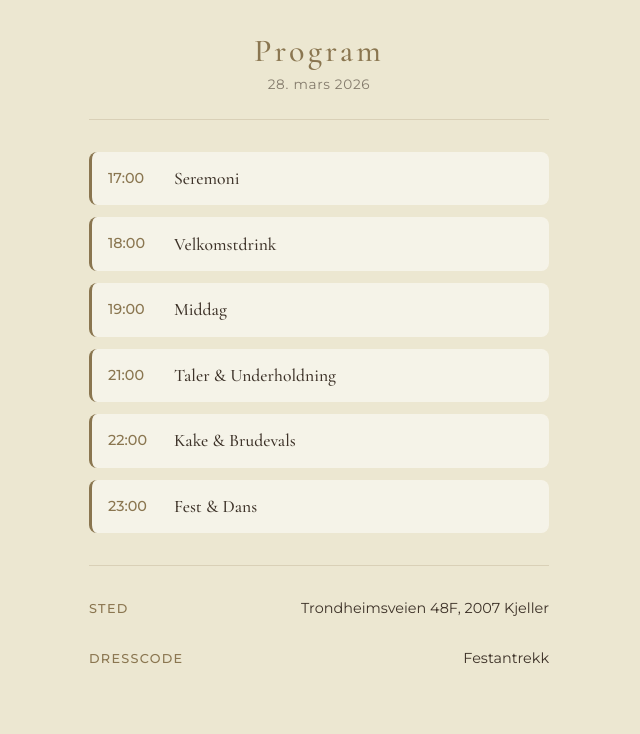
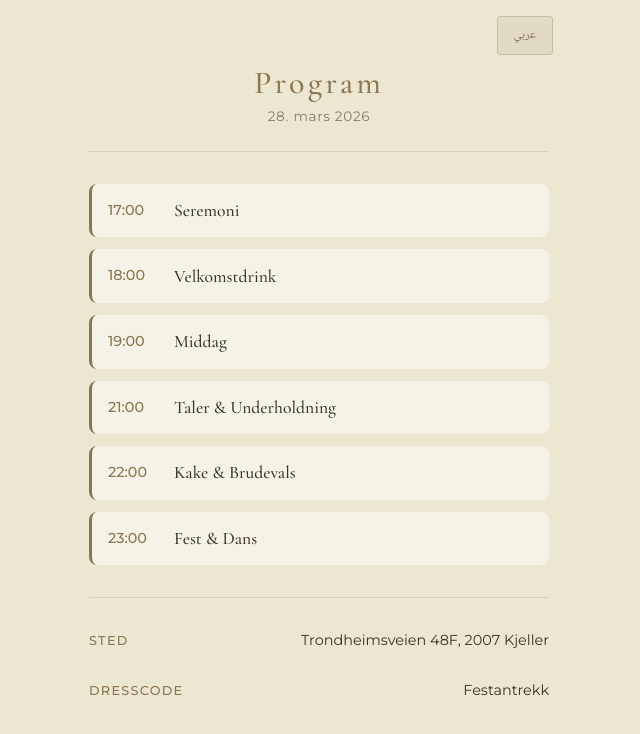
Before and after one commit to mahmoudAndRanim/wedding-program, a React (Vite) app: page / in a window 1280 px wide. Shown: the top 734 px of the page, without its empty margins (321-961 px from the left). Built offline with nearby package versions, Linux system fonts and the light colour scheme.

Commit message:
Add Norwegian/Arabic language toggle

```diff
--- a/src/App.css
+++ b/src/App.css
@@ -1,5 +1,5 @@
 /* Wedding Program - Simple Mobile-First */
-@import url('https://fonts.googleapis.com/css2?family=Cormorant+Garamond:wght@400;500&family=Montserrat:wght@300;400;500&display=swap');
+@import url('https://fonts.googleapis.com/css2?family=Cormorant+Garamond:wght@400;500&family=Montserrat:wght@300;400;500&family=Noto+Naskh+Arabic:wght@400;500&display=swap');
 
 :root {
   --bg: #ECE7D1;
@@ -27,6 +27,57 @@
   padding: 2rem 1.25rem;
   max-width: 500px;
   margin: 0 auto;
+  position: relative;
+}
+
+/* Language toggle */
+.lang-toggle {
+  position: absolute;
+  top: 1rem;
+  right: 1rem;
+  background: rgba(138, 118, 80, 0.1);
+  border: 1px solid rgba(138, 118, 80, 0.3);
+  color: var(--gold);
+  font-family: 'Montserrat', 'Noto Naskh Arabic', sans-serif;
+  font-size: 0.75rem;
+  font-weight: 500;
+  padding: 0.5rem 1rem;
+  border-radius: 4px;
+  cursor: pointer;
+  transition: all 0.3s ease;
+}
+
+.lang-toggle:hover {
+  background: var(--gold);
+  color: white;
+}
+
+.rtl .lang-toggle {
+  right: auto;
+  left: 1rem;
+}
+
+/* RTL support */
+.rtl {
+  direction: rtl;
+}
+
+.rtl .program-item {
+  border-left: none;
+  border-right: 3px solid var(--gold);
+}
+
+.rtl .page-title,
+.rtl .program-item .event h3 {
+  font-family: 'Noto Naskh Arabic', serif;
+}
+
+.rtl .info-item {
+  flex-direction: row-reverse;
+}
+
+.rtl .info-value {
+  text-align: left;
 }
 
 /* Header */
@@ -34,6 +85,7 @@
   text-align: center;
   margin-bottom: 2rem;
   padding-bottom: 1.5rem;
+  padding-top: 2rem;
   border-bottom: 1px solid rgba(138, 118, 80, 0.2);
 }
 
--- a/src/App.jsx
+++ b/src/App.jsx
@@ -1,12 +1,56 @@
+import { useState } from 'react'
 import './App.css'
 
+const translations = {
+  no: {
+    program: 'Program',
+    date: '28. mars 2026',
+    ceremony: 'Seremoni',
+    reception: 'Velkomstdrink',
+    dinner: 'Middag',
+    speeches: 'Taler & Underholdning',
+    cake: 'Kake & Brudevals',
+    party: 'Fest & Dans',
+    venue: 'Sted',
+    dresscode: 'Dresscode',
+    dresscodeValue: 'Festantrekk',
+    langBtn: 'عربي',
+  },
+  ar: {
+    program: 'البرنامج',
+    date: '٢٨ مارس ٢٠٢٦',
+    ceremony: 'الحفل',
+    reception: 'استقبال الضيوف',
+    dinner: 'العشاء',
+    speeches: 'كلمات وفقرات',
+    cake: 'الكيك والرقصة الأولى',
+    party: 'سهرة ورقص',
+    venue: 'المكان',
+    dresscode: 'الملابس',
+    dresscodeValue: 'رسمي أنيق',
+    langBtn: 'Norsk',
+  }
+}
+
 function App() {
+  const [lang, setLang] = useState('no')
+  const t = translations[lang]
+  const isArabic = lang === 'ar'
+
   return (
-    <div className="wedding-container">
-      {/* Header - enkelt */}
+    <div className={`wedding-container ${isArabic ? 'rtl' : ''}`}>
+      {/* Language toggle */}
+      <button
+        className="lang-toggle"
+        onClick={() => setLang(lang === 'no' ? 'ar' : 'no')}
+      >
+        {t.langBtn}
+      </button>
+
+      {/* Header */}
       <header className="wedding-header">
-        <h1 className="page-title">Program</h1>
-        <p className="date-line">28. mars 2026</p>
+        <h1 className="page-title">{t.program}</h1>
+        <p className="date-line">{t.date}</p>
       </header>
 
       {/* Program */}
@@ -15,42 +59,42 @@ function App() {
           <div className="program-item">
             <div className="time">17:00</div>
             <div className="event">
-              <h3>Seremoni</h3>
+              <h3>{t.ceremony}</h3>
             </div>
           </div>
 
           <div className="program-item">
             <div className="time">18:00</div>
             <div className="event">
-              <h3>Velkomstdrink</h3>
+              <h3>{t.reception}</h3>
             </div>
           </div>
 
           <div className="program-item">
             <div className="time">19:00</div>
             <div className="event">
-              <h3>Middag</h3>
+              <h3>{t.dinner}</h3>
             </div>
           </div>
 
           <div className="program-item">
             <div className="time">21:00</div>
             <div className="event">
-              <h3>Taler & Underholdning</h3>
+              <h3>{t.speeches}</h3>
             </div>
           </div>
 
           <div className="program-item">
             <div className="time">22:00</div>
             <div className="event">
-              <h3>Kake & Brudevals</h3>
+              <h3>{t.cake}</h3>
             </div>
           </div>
 
           <div className="program-item">
             <div className="time">23:00</div>
             <div className="event">
-              <h3>Fest & Dans</h3>
+              <h3>{t.party}</h3>
             </div>
           </div>
         </div>
@@ -59,12 +103,12 @@ function App() {
       {/* Info */}
       <section className="info-section">
         <div className="info-item">
-          <span className="info-label">Sted</span>
+          <span className="info-label">{t.venue}</span>
           <span className="info-value">Trondheimsveien 48F, 2007 Kjeller</span>
         </div>
         <div className="info-item">
-          <span className="info-label">Dresscode</span>
-          <span className="info-value">Festantrekk</span>
+          <span className="info-label">{t.dresscode}</span>
+          <span className="info-value">{t.dresscodeValue}</span>
         </div>
       </section>
     </div>
```
